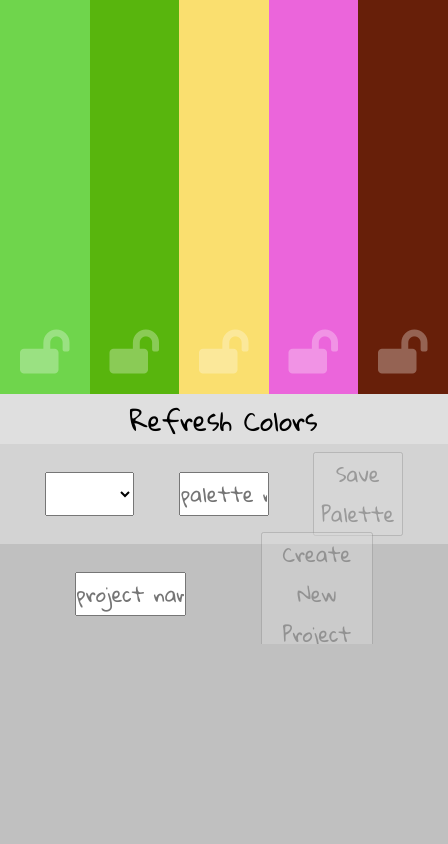
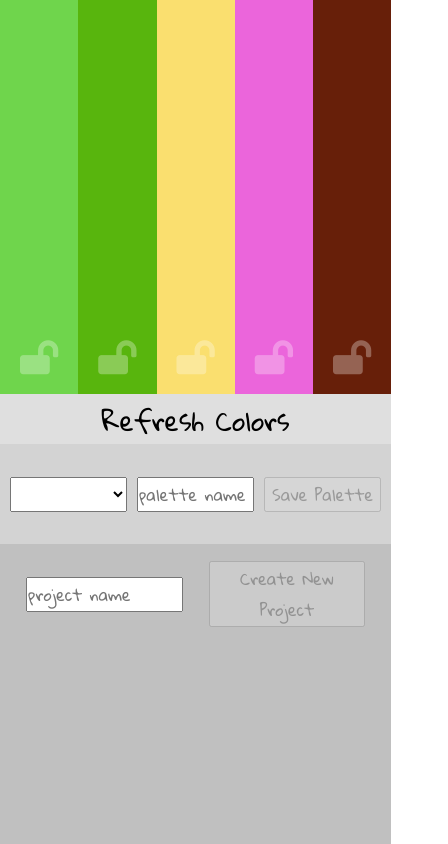
Before and after one commit to christopherchateau/palette-picker, a website: page public/index.html in a window 390 px wide. Shown: the whole page, 448 px wide, since content can reach past the window. Drawn offline with nearby package versions, Linux system fonts and the light colour scheme; no server answers.

Commit message:
Add media queries

```diff
--- a/public/css/styles.css
+++ b/public/css/styles.css
@@ -173,3 +173,36 @@ body {
   height: 40px;
   width: 80px;
 }
+
+@media screen and (max-width: 800px) {
+  .palette-input,
+  .project-drop-down,
+  .create-palette-btn {
+    font-size: 16px;
+    width: 30%;
+  }
+  .project-input,
+  .create-project-btn {
+    font-size: 16px;
+    width: 40%;
+  }
+}
+
+@media screen and (max-width: 500px) {
+  .project {
+    min-width: 400px;
+  }
+
+  .palette-color-1,
+  .palette-color-2,
+  .palette-color-3,
+  .palette-color-4,
+  .palette-color-5 {
+    width: 60px;
+  }
+
+  .fa-lock,
+  .fa-lock-open {
+    font-size: 34px;
+  }
+}
```
